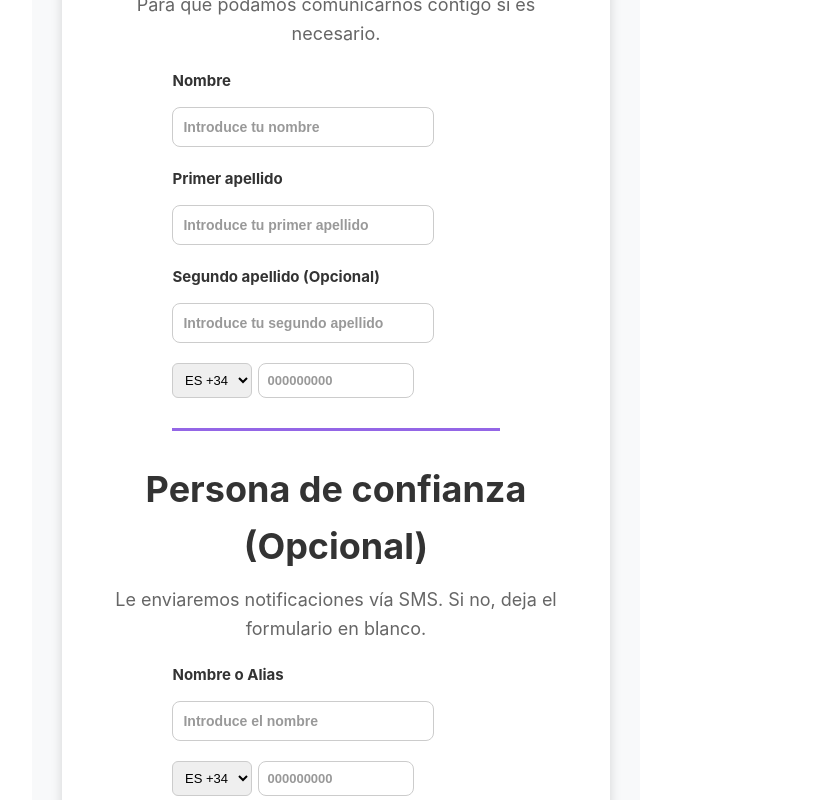
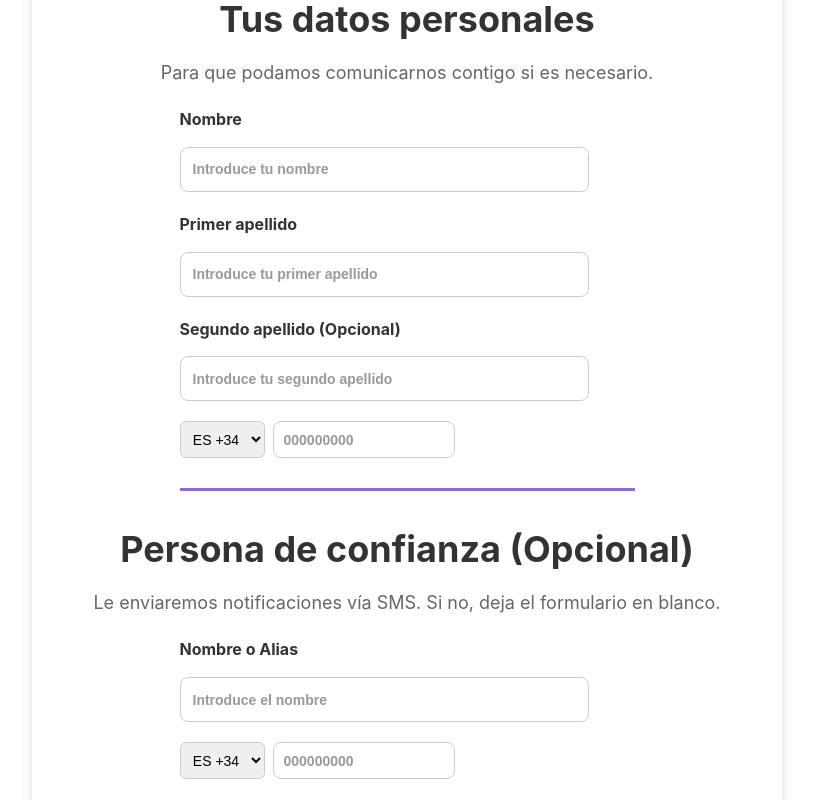
Before and after one commit to CarlosAlberto19/PRACTICAS_ACCESSROBOT, a Vue app: page /datos-personales in a window 1280 px wide. Shown: the top 800 px of the page, without its empty margins (0-817 px from the left). Built offline with nearby package versions, Linux system fonts and the light colour scheme.

Commit message:
faltan campos datos personales

```diff
--- a/src/views/DatosPersonalesView.vue
+++ b/src/views/DatosPersonalesView.vue
@@ -1,6 +1,5 @@
 <template>
   <div class="ios-wrapper">
-    <!-- 🔹 Barra de navegación -->
     <header class="header-bar">
       <button class="btn-atras" @click="irAtras">← Atrás</button>
       <h1 class="titulo-header">Nueva cuenta</h1>
@@ -8,14 +7,14 @@
 
     <main class="contenedor-pagina">
       <div class="caja-formulario">
-        <!-- 🔹 Datos Personales -->
+        <!-- DATOS PERSONALES -->
         <div class="cabecera">
           <h1 class="titulo">Tus datos personales</h1>
           <p class="subtitulo">Para que podamos comunicarnos contigo si es necesario.</p>
         </div>
 
         <div class="formulario">
-          <!-- 📌 Nombre -->
+          <!-- Nombre -->
           <PruebaInput
             label_input="Nombre"
             placeholder="Introduce tu nombre"
@@ -26,7 +25,7 @@
           />
           <span v-if="errorNombre" class="error-texto">⚠ Solo letras (máx. 30 caracteres)</span>
 
-          <!-- 📌 Primer apellido -->
+          <!-- Apellidos -->
           <PruebaInput
             label_input="Primer apellido"
             placeholder="Introduce tu primer apellido"
@@ -37,7 +36,6 @@
           />
           <span v-if="errorApellido1" class="error-texto">⚠ Solo letras (máx. 30 caracteres)</span>
 
-          <!-- 📌 Segundo apellido -->
           <PruebaInput
             label_input="Segundo apellido (Opcional)"
             placeholder="Introduce tu segundo apellido"
@@ -55,14 +53,8 @@
               <option value="+1">US +1</option>
               <option value="+44">UK +44</option>
             </select>
-            <PruebaInput
-              id="telefono"
-              class="input-telefono"
-              placeholder="000000000"
-              type="tel"
-              v-model="telefono"
-              @input="telefono = limpiarTelefono(telefono)"
-              @blur="validarTelefono"
+            <PruebaInput id="telefono" class="input-telefono" placeholder="000000000" type="tel"
+              v-model="telefono" @input="telefono = limpiarTelefono(telefono)" @blur="validarTelefono"
             />
           </div>
           <span v-if="errorTelefono" class="error-texto">⚠ Número inválido (9-15 dígitos)</span>
@@ -70,14 +62,14 @@
 
         <div class="separador"></div>
 
-        <!-- 🔹 Persona de confianza (Opcional) -->
+        <!-- PERSONA DE CONFIANZA -->
         <div class="cabecera">
           <h2 class="titulo">Persona de confianza (Opcional)</h2>
           <p class="subtitulo">Le enviaremos notificaciones vía SMS. Si no, deja el formulario en blanco.</p>
         </div>
 
         <div class="formulario">
-          <!-- 📌 Nombre o Alias -->
+          <!-- Nombre o Alias -->
           <PruebaInput
             label_input="Nombre o Alias"
             placeholder="Introduce el nombre"
@@ -95,31 +87,19 @@
               <option value="+1">US +1</option>
               <option value="+44">UK +44</option>
             </select>
-            <PruebaInput
-              class="input-telefono"
-              id="telefonoConfianza"
-              placeholder="000000000"
-              type="tel"
-              v-model="telefonoConfianza"
-              @input="telefonoConfianza = limpiarTelefono(telefonoConfianza)"
-              @blur="validarTelefonoConfianza"
+            <PruebaInput class="input-telefono" id="telefonoConfianza" placeholder="000000000" type="tel"
+              v-model="telefonoConfianza" @input="telefonoConfianza = limpiarTelefono(telefonoConfianza)" @blur="validarTelefonoConfianza"
             />
           </div>
           <span v-if="errorTelefonoConfianza" class="error-texto">⚠ Número inválido (9-15 dígitos)</span>
         </div>
 
-        <!-- 🔹 Botón Siguiente -->
-        <PrimaryButton
-          label="Siguiente"
-          type="button"
-          :disabled="!formularioValido"
-          @click="irAHemosTerminado"
-        />
+        <!-- Botón -->
+        <PrimaryButton label="Siguiente" type="button" :disabled="!formularioValido" @click="irAHemosTerminado"/>
       </div>
     </main>
   </div>
 </template>
-
 
 <script setup>
 import { ref, computed } from 'vue';
@@ -133,6 +113,16 @@ const route = useRoute(); // ✅ Capturar la información de la URL
 // ✅ Recibir el email desde LoginView2 (NO se muestra en la UI)
 const email = ref(route.query.email || '');
 
+// ✅ Función para ir a "Hemos Terminado", PASANDO EL EMAIL
+const irAHemosTerminado = () => {
+  validarFormulario();
+  if (formularioValido.value) {
+    router.push({ path: "/hemos-terminado", query: { email: email.value } });
+  } else {
+    console.log('❌ Hay errores en el formulario');
+  }
+};
+
 // 📌 Variables reactivas para los campos del formulario
 const nombre = ref('');
 const apellido1 = ref('');
@@ -143,7 +133,7 @@ const nombreConfianza = ref('');
 const telefonoConfianza = ref('');
 const codigoPaisConfianza = ref('+34');
 
-// 📌 Estados de error
+// 📌 Validaciones
 const errorNombre = ref(false);
 const errorApellido1 = ref(false);
 const errorApellido2 = ref(false);
@@ -151,52 +141,36 @@ const errorTelefono = ref(false);
 const errorNombreConfianza = ref(false);
 const errorTelefonoConfianza = ref(false);
 
-// 📌 Función para validar texto (solo letras, entre 2 y 30 caracteres)
 const validarTexto = (campo) => {
   const texto = campo.trim();
   return texto.length >= 2 && texto.length <= 30 && /^[a-zA-ZáéíóúÁÉÍÓÚñÑ ]+$/.test(texto);
 };
 
-// 📌 Función para limpiar texto (eliminar caracteres inválidos)
 const limitarTexto = (campo) =>
   campo.replace(/[^a-zA-ZáéíóúÁÉÍÓÚñÑ ]/g, '').slice(0, 30);
 
-// 📌 Función para limpiar teléfono (solo números y ciertos caracteres)
 const limpiarTelefono = (campo) =>
   campo.replace(/[^0-9+\-() ]/g, '').slice(0, 15);
 
-// 📌 Función para validar teléfono principal
 const validarTelefono = () => {
   telefono.value = limpiarTelefono(telefono.value);
   const digits = telefono.value.replace(/[^0-9]/g, '');
   errorTelefono.value = digits.length < 9 || digits.length > 15;
 };
 
-// 📌 Función para validar teléfono de confianza
-const validarTelefonoConfianza = () => {
-  telefonoConfianza.value = limpiarTelefono(telefonoConfianza.value);
-  const digits = telefonoConfianza.value.replace(/[^0-9]/g, '');
-  errorTelefonoConfianza.value = digits.length < 9 || digits.length > 15;
+const validarFormulario = () => {
+  console.log("Nombre:", nombre.value);
+  console.log("Apellido 1:", apellido1.value);
+  console.log("Teléfono:", telefono.value);
+  console.log("Formulario válido:", formularioValido.value);
+
+  errorNombre.value = !validarTexto(nombre.value);
+  errorApellido1.value = !validarTexto(apellido1.value);
+  errorApellido2.value = apellido2.value.length > 0 && !validarTexto(apellido2.value);
+  validarTelefono();
 };
 
-// 📌 Funciones individuales de validación
-const validarNombre = () => {
-  errorNombre.value = !validarTexto(nombre.value);
-};
 
-const validarApellido1 = () => {
-  errorApellido1.value = !validarTexto(apellido1.value);
-};
-
-const validarApellido2 = () => {
-  errorApellido2.value = apellido2.value.length > 0 && !validarTexto(apellido2.value);
-};
-
-const validarNombreConfianza = () => {
-  errorNombreConfianza.value = !validarTexto(nombreConfianza.value);
-};
-
-// 📌 Validación general del formulario
 const formularioValido = computed(() =>
   !errorNombre.value &&
   !errorApellido1.value &&
@@ -205,17 +179,7 @@ const formularioValido = computed(() =>
   telefono.value.replace(/[^0-9]/g, '').length >= 9 &&
   telefono.value.replace(/[^0-9]/g, '').length <= 15
 );
-
-// 📌 Función para ir a "Hemos Terminado", pasando el email
-const irAHemosTerminado = () => {
-  if (formularioValido.value) {
-    router.push({ path: "/hemos-terminado", query: { email: email.value } });
-  } else {
-    console.log('❌ Hay errores en el formulario');
-  }
-};
 </script>
-
 
 
 
@@ -306,26 +270,13 @@ const irAHemosTerminado = () => {
 /* ============================
    FORMULARIO EXPANDIDO Y CENTRADO
 =============================== */
-.contenedor-pagina {
-  display: flex;
-  justify-content: center;
-  align-items: center;
-  flex-direction: column;  /* 🔥 Aseguramos que los elementos se coloquen en columna */
-  width: 100%;
-  min-height: 100vh; /* 🔥 Asegura que ocupa toda la altura de la pantalla */
-  background-color: #f8f9fa;
-  padding-bottom: 50px; /* 🔥 Aumentamos el espacio al final */
-}
-/* ============================
-   FORMULARIO EXPANDIDO Y CENTRADO
-=============================== */
 .caja-formulario {
   display: flex;
   flex-direction: column;
   align-items: center;
-  max-width: 90%; /* 🔥 Se adapta mejor a pantallas pequeñas */
+  width: 750px;
   background: white;
-  padding: 40px;  /* 🔥 Reducimos un poco el padding */
+  padding: 50px;
   border-radius: 15px;
   box-shadow: 0 6px 12px rgba(0, 0, 0, 0.15);
 }
@@ -403,55 +354,45 @@ const irAHemosTerminado = () => {
    AJUSTE DEL TAMAÑO DE LOS INPUTS (-25%)
 =============================== */
 :deep(.prueba-input .contenedor-input input) {
-  height: 40px; /* 🔥 Antes 45px (-10%) */
-  width: 80%; /* 🔥 Antes 90% (-10%) */
-  padding: 4px 10px; /* 🔥 Menos padding para mejorar visibilidad */
+  height: 45px; /* Antes 32px (+15%) */
+  width: 90%; /* Antes 70% (+15%) */
+  padding: 6px 12px;
   font-size: 14px;
-  border: 1px solid #ccc;
+  border: 1px solid #ccc; /* Borde normal */
   transition: all 0.3s ease-in-out;
 }
 
-/* 📌 Mejoramos el enfoque */
 :deep(.prueba-input .contenedor-input input:focus) {
-  border-color: #7A40E0;
-  box-shadow: 0 0 5px rgba(122, 64, 224, 0.6);
-  outline: none;
+  border-color: #7A40E0; /* 🔥 Color morado (puedes cambiarlo) */
+  box-shadow: 0 0 5px rgba(122, 64, 224, 0.6); /* Efecto de brillo */
+  outline: none; /* Elimina el borde azul por defecto */
 }
 
-/* 📌 Placeholder más visible */
+/* 📌 Placeholder más visible por defecto */
 :deep(.prueba-input .contenedor-input input::placeholder) {
-  color: #666;
-  font-weight: bold;
+  color: #555; /* Color más oscuro */
+  font-weight: bold; /* Negrita para mayor visibilidad */
+  opacity: 1; /* Asegura que se vea bien en todos los navegadores */
   transition: color 0.3s ease-in-out;
 }
 
-/* 📌 Placeholder cambia al hacer focus */
-:deep(.prueba-input .contenedor-input input:focus::placeholder) {
-  color: #7A40E0;
-  font-weight: bold;
+/* Teléfono (select + input) - aumento de tamaño */
+.telefono-container {
+  gap: 8px;
+  width: 130%;
 }
 
-/* ============================
-   TELÉFONO (select + input)
-=============================== */
-.telefono-container {
-  gap: 6px; /* 🔥 Antes 8px (más compacto) */
-  width: 100%;
+.codigo-pais {
+  flex: 0 0 85px; /* Antes 75px (+15%) */
+  height: 37px;
+  font-size: 14px;
+  padding: 6px;
 }
 
-/* 📌 Reducimos tamaño del select */
-.codigo-pais {
-  flex: 0 0 80px; /* 🔥 Antes 85px */
-  height: 35px;
-  font-size: 13px;
-  padding: 4px;
-}
-
-/* 📌 Reducimos tamaño del input de teléfono */
 :deep(.prueba-input.input-telefono .contenedor-input input) {
-  height: 35px;
-  font-size: 13px;
-  padding: 4px 8px;
+  height: 37px;
+  font-size: 14px;
+  padding: 6px 10px;
 }
 
 /* ============================
@@ -459,27 +400,10 @@ const irAHemosTerminado = () => {
 =============================== */
 :deep(.prueba-input label),
 .form-group > span {
-  font-size: 15px; /* 🔥 Antes 16px (-1px para mejor escalabilidad) */
+  font-size: 16px; /* Antes 13px */
   font-weight: bold;
   color: #333;
   margin-bottom: 4px;
-}
-
-/* ============================
-   ESPACIADO EXTRA ENTRE EL ÚLTIMO INPUT Y "SIGUIENTE"
-=============================== */
-:deep(.primary-button) {
-  margin-top: 50px; /* 🔥 Antes 40px (+10px) */
-}
-
-/* ============================
-   SEPARADOR MÁS MARCADO
-=============================== */
-.separador {
-  margin: 35px auto; /* 🔥 Antes 30px */
-  width: 80%; /* 🔥 Antes 70% */
-  border-top: 3px solid #7A40E0;
-  opacity: 0.9; /* 🔥 Aumentamos opacidad */
 }
 
 /* ============================
```
